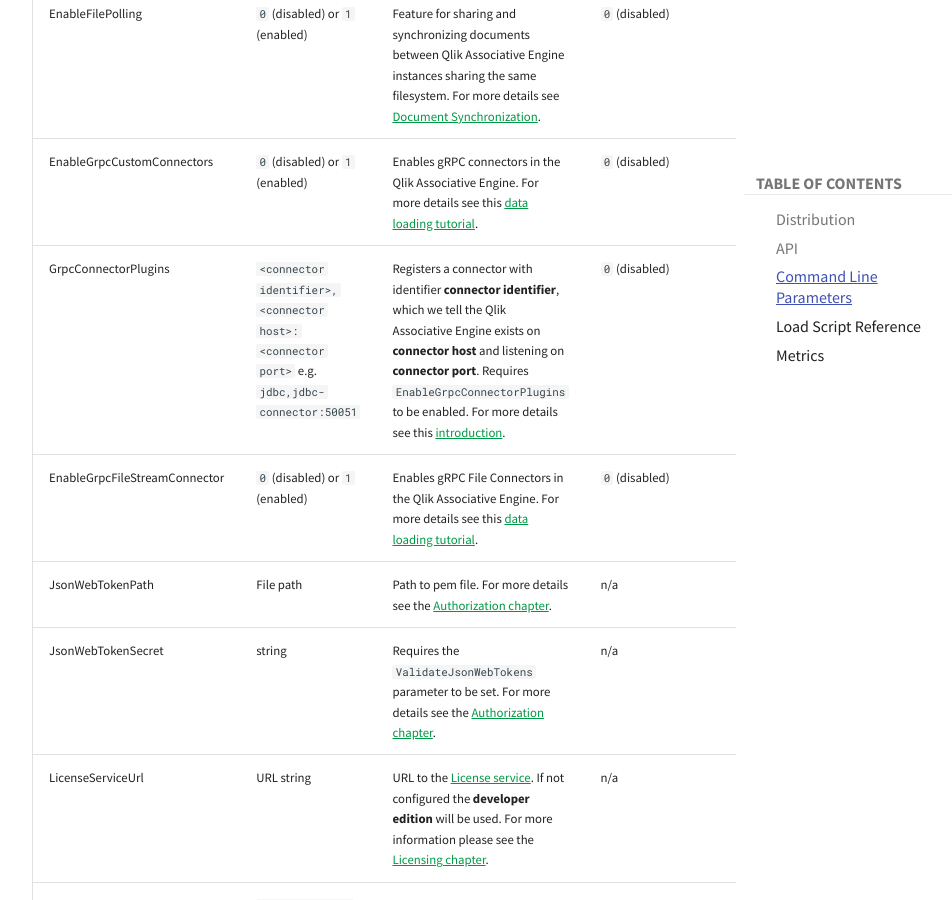
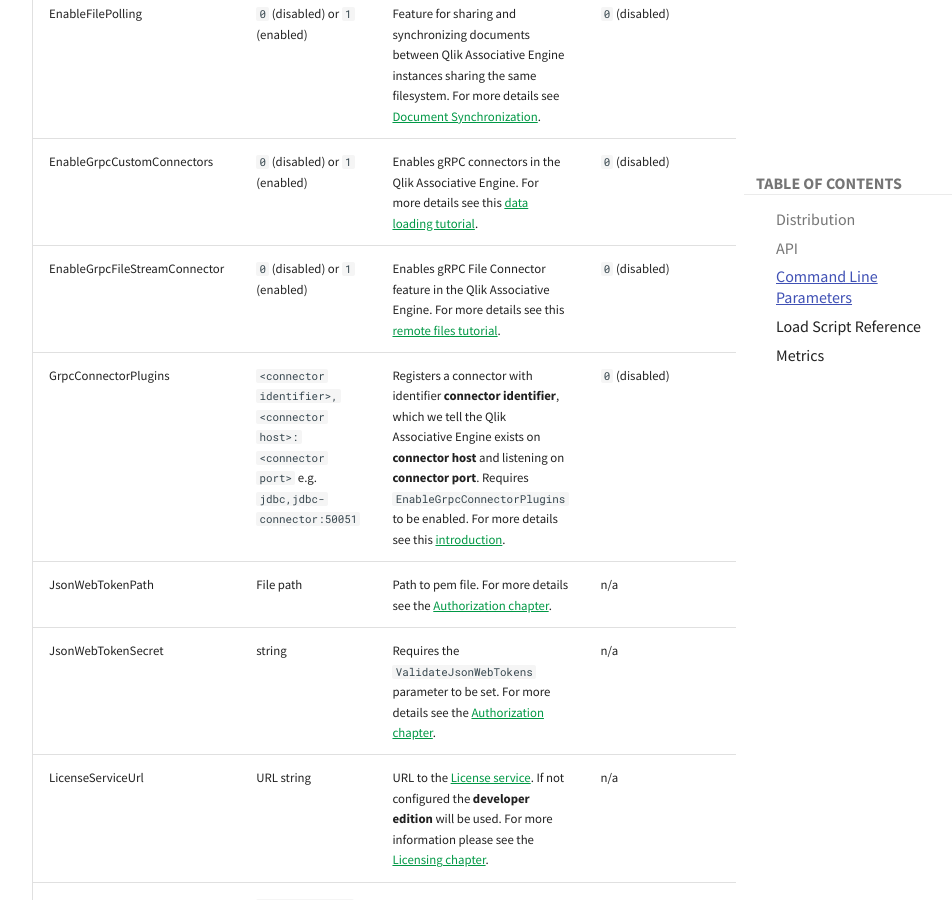
Before and after one commit to qlik-oss/core-website, an MkDocs documentation site: the page built from docs/services/qix-engine/introduction.md, in a window 1280 px wide and 900 px high, scrolled down 2236 px. Shown: the whole window, without its empty margins (264-1216 px from the left). Built offline with MkDocs 1.6.1 and Material for MkDocs 9.7.7, drawn with Linux system fonts in a browser that asks for light colours; comment, search, counter and statistics services are not loaded.

Commit message:
Update engine startup parameter documentation

```diff
--- a/docs/services/qix-engine/introduction.md
+++ b/docs/services/qix-engine/introduction.md
@@ -64,8 +64,8 @@
 | EnableABAC | `0` (disabled) or `1` (enabled) | Attribute-Based Access Control feature that can be used for controlling application access through rules. For more details see [Access Control](./access-control.md). | `0` (disabled) |
 | EnableFilePolling | `0` (disabled) or `1` (enabled) | Feature for sharing and synchronizing documents between Qlik Associative Engine instances sharing the same filesystem. For more details see [Document Synchronization](./doc-synchronization.md). | `0` (disabled) |
 | EnableGrpcCustomConnectors | `0` (disabled) or `1` (enabled) | Enables gRPC connectors in the Qlik Associative Engine. For more details see this [data loading tutorial](../../tutorials/data-loading/databases.md). | `0` (disabled) |
+| EnableGrpcFileStreamConnector | `0` (disabled) or `1` (enabled) | Enables gRPC File Connector feature in the Qlik Associative Engine. For more details see this [remote files tutorial](../../tutorials/data-loading/remote-files.md). | `0` (disabled) |
 | GrpcConnectorPlugins | `<connector identifier>,<connector host>:<connector port>` e.g. `jdbc,jdbc-connector:50051` | Registers a connector with identifier **connector identifier**, which we tell the Qlik Associative Engine exists on **connector host** and listening on **connector port**. Requires `EnableGrpcConnectorPlugins` to be enabled. For more details see this [introduction](./apis/file-loading/introduction.md). | `0` (disabled) |
-| EnableGrpcFileStreamConnector | `0` (disabled) or `1` (enabled) | Enables gRPC File Connectors in the Qlik Associative Engine. For more details see this [data loading tutorial](../../tutorials/data-loading/remote-files.md). | `0` (disabled) |
 | JsonWebTokenPath | File path | Path to pem file. For more details see the [Authorization chapter](../../tutorials/authorization.md). | n/a |
 | JsonWebTokenSecret | string | Requires the `ValidateJsonWebTokens` parameter to be set. For more details see the [Authorization chapter](../../tutorials/authorization.md). | n/a |
 | LicenseServiceUrl | URL string | URL to the [License service](../../licensing.md). If not configured the **developer edition** will be used. For more information please see the [Licensing chapter](../../licensing.md). | n/a |
```
